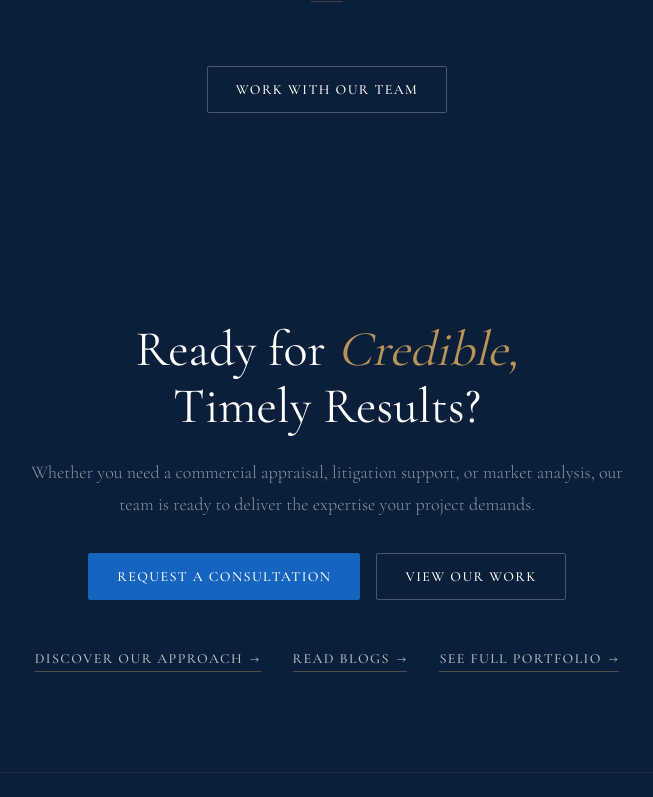
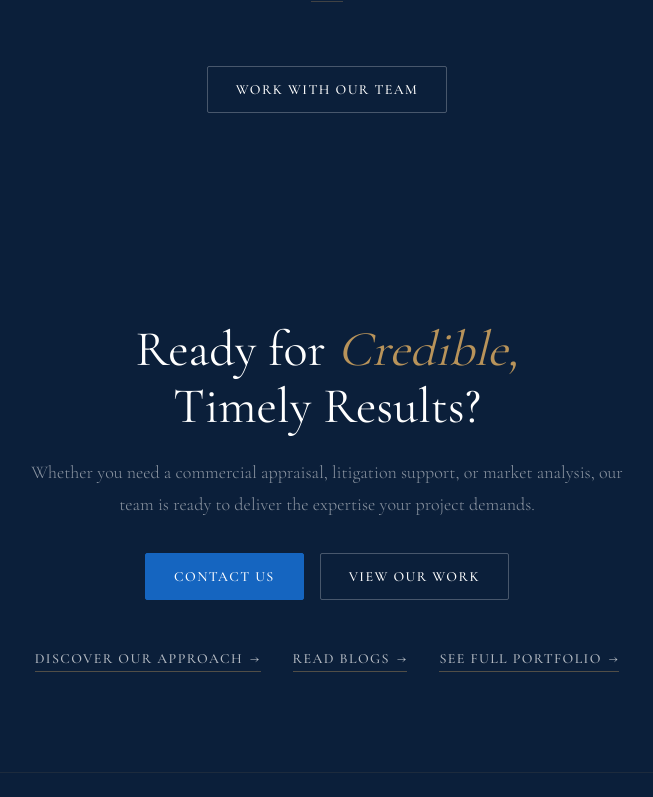
Before and after one commit to developer-bytespak/benavente, a Next.js app: page /about in a window 1280 px wide. Shown: the part 4584-5381 px from the top of the page, without its empty margins (313-966 px from the left). Built offline with nearby package versions, Linux system fonts and the light colour scheme.

Commit message:
added cv

```diff
--- a/components/sections/about/MeetTeam.tsx
+++ b/components/sections/about/MeetTeam.tsx
@@ -74,6 +74,8 @@ const team: TeamMember[] = [
     name: 'Anthony',
     role: 'Team Member',
     image: '/images/team/anthony.webp',
+    cv: '/cv/AC.pdf',
+    cvFilename: 'Anthony-CV.pdf',
   },
 ]
 
--- a/components/sections/home/CtaBand.tsx
+++ b/components/sections/home/CtaBand.tsx
@@ -17,7 +17,7 @@ export default function CtaBand() {
             Whether you need a commercial appraisal, litigation support, or market analysis, our team is ready to deliver the expertise your project demands.
           </p>
           <div className="flex flex-wrap justify-center gap-4 mt-8">
-            <Button href="/contact" variant="ocean">Request a Consultation</Button>
+            <Button href="/contact" variant="ocean">Contact Us</Button>
             <Button href="/gallery" variant="outline-light">View Our Work</Button>
           </div>
           <div className="flex flex-wrap justify-center gap-8 mt-12">
```
Also changed, not shown: 1 other file (tests, documents, lock files or other folders).
